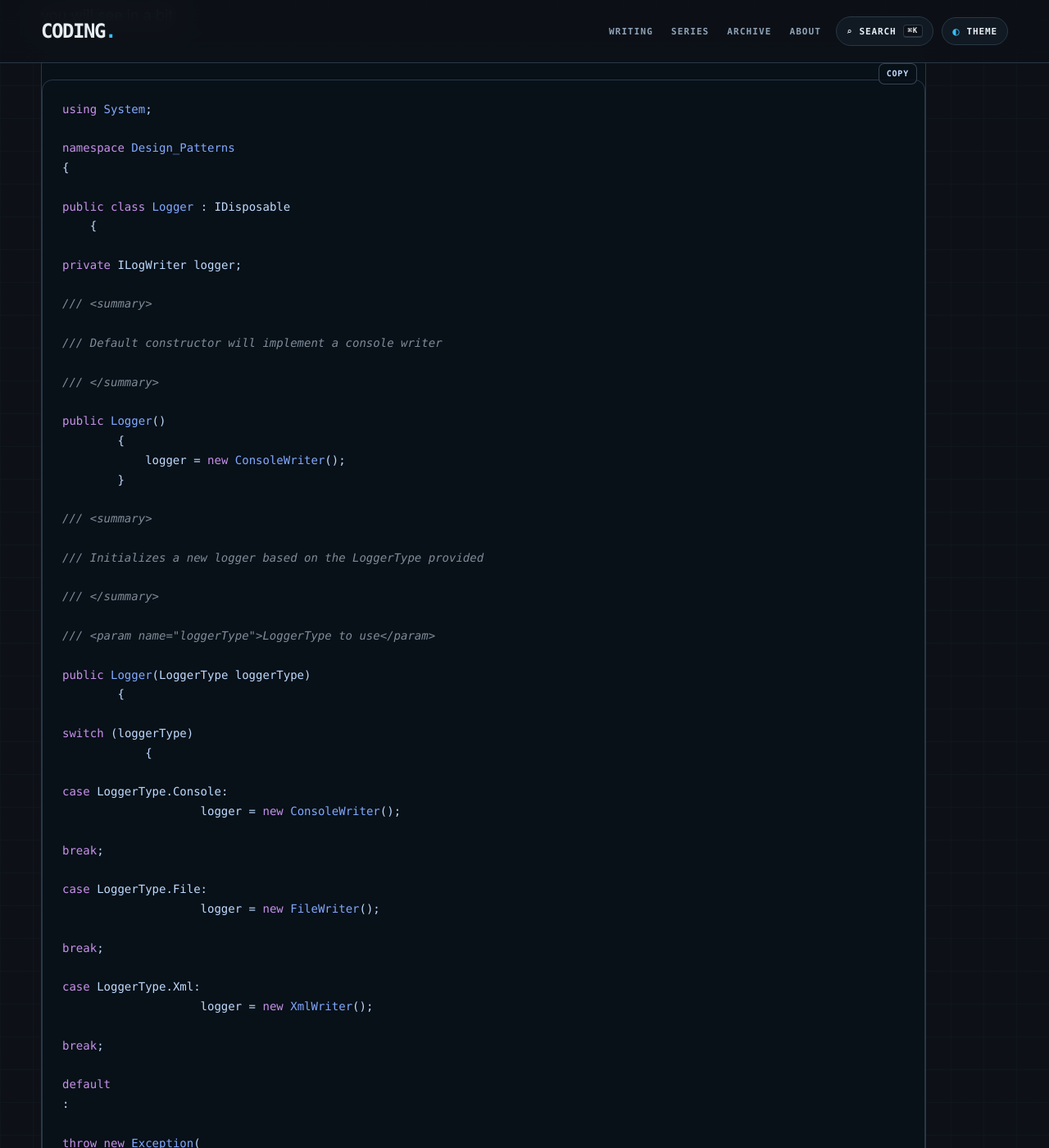
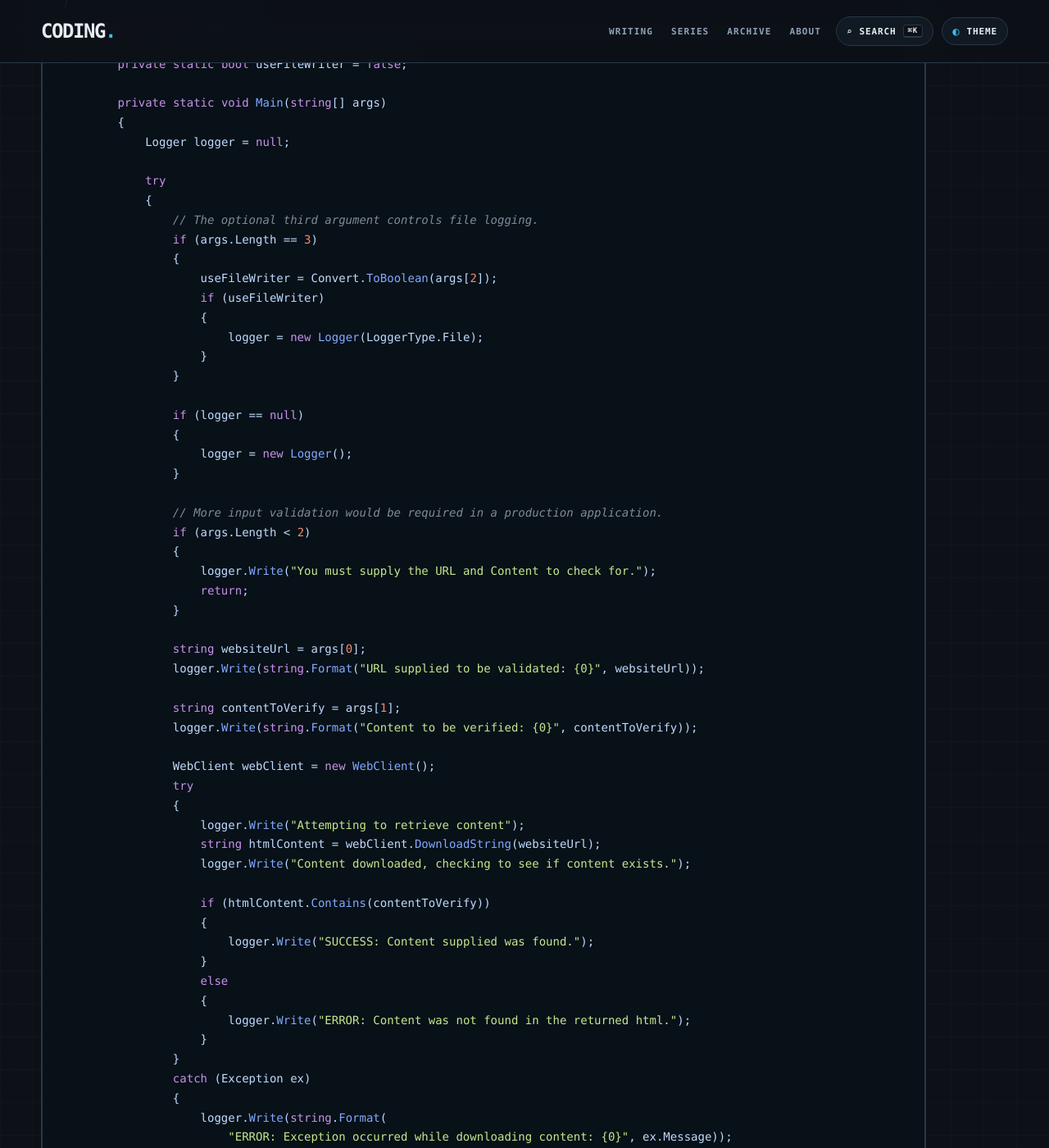
Before and after one commit to infoconex/coding-blog, a Jekyll site: the page built from post/2013/10/05/My-favorite-design-patterns-are-Strategy-and-Factory-Method/index.md, in a window 1280 px wide and 1400 px high, scrolled down 12576 px. Shown: the whole window at 82% size. Built offline with Jekyll 4.4.1, drawn with Linux system fonts in a browser that asks for light colours; some of the changed text lies outside the part shown.

Commit message:
Properly format seven C# design-pattern samples with consistent indentation and syntax

````diff
--- a/post/2013/10/05/My-favorite-design-patterns-are-Strategy-and-Factory-Method/index.md
+++ b/post/2013/10/05/My-favorite-design-patterns-are-Strategy-and-Factory-Method/index.md
@@ -118,137 +88,93 @@
 
 ```csharp
 using System;
-
 using System.IO;
-
 using System.Net;
 
 namespace Design_Patterns
 {
+    internal class Program
+    {
+        private static StreamWriter fileWriter = null;
+        private static bool useFileWriter = false;
+        private const string loggingFileName = "WebsiteMonitor.log";
 
-internal class Program
-    {
-
-private static StreamWriter fileWriter = null;
-
-private static bool useFileWriter = false;
-
-private const string loggingFileName = "WebsiteMonitor.log";
-
-private static void Main(string [] args)
+        private static void Main(string[] args)
         {
-
-try {
-
-// More validation would be necessary but the article is not
-
-// about validation of input;-)
-
-if (args.Length < 2)
+            try
+            {
+                // More validation would be necessary; this article focuses on patterns.
+                if (args.Length < 2)
                 {
-                    WriteMessage(
-"You must supply the URL and Content to check for."
-);
-return;
+                    WriteMessage("You must supply the URL and Content to check for.");
+                    return;
                 }
 
-// If third argument supplied then it is used to determine
-
-// if the application will log to a file
-
-if (args.Length == 3)
+                // The optional third argument controls file logging.
+                if (args.Length == 3)
                 {
                     useFileWriter = Convert.ToBoolean(args[2]);
-
-if (useFileWriter)
+                    if (useFileWriter)
                     {
                         fileWriter = File.CreateText(loggingFileName);
                     }
                 }
 
-string websiteUrl = args[0];
+                string websiteUrl = args[0];
+                WriteMessage(string.Format("URL supplied to be validated: {0}", websiteUrl));
 
-                WriteMessage(string .Format(
-"URL supplied to be validated: {0}"
-, websiteUrl));
-
-string contentToVerify = args[1];
-
-                WriteMessage(string .Format(
-"Content to be verified: {0}"
-, contentToVerify));
+                string contentToVerify = args[1];
+                WriteMessage(string.Format("Content to be verified: {0}", contentToVerify));
 
                 WebClient webClient = new WebClient();
+                try
+                {
+                    WriteMessage("Attempting to retrieve content");
+                    string htmlContent = webClient.DownloadString(websiteUrl);
+                    WriteMessage("Content downloaded, checking to see if content exists.");
 
-try {
-                    WriteMessage(
-"Attempting to retrieve content"
-);
-
-string htmlContent = webClient.DownloadString(websiteUrl);
-
-                    WriteMessage(
-"Content downloaded, checking to see if content exists."
-);
-
-if (htmlContent.Contains(contentToVerify))
+                    if (htmlContent.Contains(contentToVerify))
                     {
-                        WriteMessage(
-"SUCCESS: Content supplied was found."
-);
+                        WriteMessage("SUCCESS: Content supplied was found.");
                     }
-
-else {
-                        WriteMessage(
-"ERROR: Content was not found in the returned html."
-);
+                    else
+                    {
+                        WriteMessage("ERROR: Content was not found in the returned html.");
                     }
                 }
-
-catch (Exception ex)
+                catch (Exception ex)
                 {
-                    WriteMessage(string .Format(
-"ERROR: Exception occurred while downloading content: {0}"
-, ex.Message));
+                    WriteMessage(string.Format(
+                        "ERROR: Exception occurred while downloading content: {0}", ex.Message));
                 }
 
-                WriteMessage(string .Format(
-"Test completed at: {0}"
-, DateTime.Now));
-
-if (!useFileWriter)
+                WriteMessage(string.Format("Test completed at: {0}", DateTime.Now));
+                if (!useFileWriter)
                 {
-                    WriteMessage(
-"-- Hit enter To close application --"
-);
-
+                    WriteMessage("-- Hit enter To close application --");
                     Console.Read();
                 }
             }
-
-finally {
-
-if (fileWriter != null ) fileWriter.Dispose();
+            finally
+            {
+                if (fileWriter != null)
+                {
+                    fileWriter.Dispose();
+                }
             }
         }
 
-/// <summary>
-
-/// Writes the message to either the console or file based on configuration
-
-/// </summary>
-
-/// <param name="message"></param>
-
-private static void WriteMessage(string message)
+        /// <summary>
+        /// Writes the message to either the console or file based on configuration.
+        /// </summary>
+        private static void WriteMessage(string message)
         {
-
-if (!useFileWriter)
+            if (!useFileWriter)
             {
                 Console.WriteLine(message);
             }
-
-else {
+            else
+            {
                 fileWriter.WriteLine(message);
             }
         }
@@ -285,11 +211,9 @@
 ```csharp
 namespace Design_Patterns
 {
-
-public interface ILogWriter
+    public interface ILogWriter
     {
-
-void Write(string message);
+        void Write(string message);
     }
 }
 ```
@@ -303,11 +227,9 @@
 
 namespace Design_Patterns
 {
-
-public class ConsoleWriter : ILogWriter
+    public class ConsoleWriter : ILogWriter
     {
-
-public void Write(string message)
+        public void Write(string message)
         {
             Console.WriteLine(message);
         }
@@ -319,42 +241,36 @@
 
 ```csharp
 using System;
-
 using System.IO;
 
 namespace Design_Patterns
 {
+    public class FileWriter : ILogWriter, IDisposable
+    {
+        private const string logFileName = "WebsiteMonitor.log";
+        private StreamWriter fileWriter = null;
 
-public class FileWriter : ILogWriter, IDisposable
-    {
-
-private const string logFileName = "WebsiteMonitor.log";
-
-private StreamWriter fileWriter = null;
-
-public FileWriter()
+        public FileWriter()
         {
             fileWriter = File.CreateText(logFileName);
             fileWriter.AutoFlush = true;
         }
 
-public void Write(string message)
+        public void Write(string message)
         {
             fileWriter.WriteLine(message);
         }
 
-/// <summary>
-
-/// Dispose method ensures that the file is closed and disposed
-
-/// </summary>
-
-public void Dispose()
+        /// <summary>
+        /// Dispose ensures that the file is closed.
+        /// </summary>
+        public void Dispose()
         {
-
-if (fileWriter != null ) fileWriter.Dispose();
+            if (fileWriter != null)
+            {
+                fileWriter.Dispose();
+            }
         }
-
     }
 }
 ```
@@ -366,100 +282,50 @@
 
 namespace Design_Patterns
 {
+    public class Logger : IDisposable
+    {
+        private ILogWriter logger;
 
-public class Logger : IDisposable
-    {
-
-private ILogWriter logger;
-
-/// <summary>
-
-/// Default constructor will implement a console writer
-
-/// </summary>
-
-public Logger()
+        /// <summary>Default constructor uses a console writer.</summary>
+        public Logger()
         {
             logger = new ConsoleWriter();
         }
 
-/// <summary>
-
-/// Initializes a new logger based on the LoggerType provided
-
-/// </summary>
-
-/// <param name="loggerType">LoggerType to use</param>
-
-public Logger(LoggerType loggerType)
+        /// <summary>Initializes a logger based on the requested type.</summary>
+        public Logger(LoggerType loggerType)
         {
-
-switch (loggerType)
+            switch (loggerType)
             {
-
-case LoggerType.Console:
+                case LoggerType.Console:
                     logger = new ConsoleWriter();
-
-break;
-
-case LoggerType.File:
+                    break;
+                case LoggerType.File:
                     logger = new FileWriter();
-
-break;
-
-case LoggerType.Xml:
+                    break;
+                case LoggerType.Xml:
                     logger = new XmlWriter();
-
-break;
-
-default
-:
-
-throw new Exception(
-"LoggerType unknown: "
- + loggerType);
+                    break;
+                default:
+                    throw new Exception("LoggerType unknown: " + loggerType);
             }
         }
 
-/// <summary>
-
-/// Logger type can be passed in
-
-/// </summary>
-
-/// <param name="logger">ILogWriter</param>
-
-public Logger(ILogWriter logger)
+        /// <summary>Accepts an existing logging strategy.</summary>
+        public Logger(ILogWriter logger)
         {
-
-this .logger = logger;
+            this.logger = logger;
         }
 
-/// <summary>
-
-/// Write message to logger
-
-/// </summary>
-
-/// <param name="message"></param>
-
-public void Write(string message)
+        public void Write(string message)
         {
             logger.Write(message);
         }
 
-/// <summary>
-
-/// Dispose logger if IDisposable is implemented
-
-/// </summary>
-
-public void Dispose()
+        /// <summary>Disposes the logging strategy if it is disposable.</summary>
+        public void Dispose()
         {
-
-if (logger
-is
- IDisposable && logger != null )
+            if (logger != null && logger is IDisposable)
             {
                 ((IDisposable)logger).Dispose();
             }
@@ -472,118 +338,83 @@
 
 ```csharp
 using System;
-
 using System.Net;
 
 namespace Design_Patterns
 {
+    internal class Program
+    {
+        private static bool useFileWriter = false;
 
-internal class Program
-    {
-
-private static bool useFileWriter = false;
-
-private static void Main(string [] args)
+        private static void Main(string[] args)
         {
             Logger logger = null;
 
-try {
-
-// If third argument supplied then it is used to determine
-
-// if the application will log to a file
-
-if (args.Length == 3)
+            try
+            {
+                // The optional third argument controls file logging.
+                if (args.Length == 3)
                 {
                     useFileWriter = Convert.ToBoolean(args[2]);
-
-if (useFileWriter)
+                    if (useFileWriter)
                     {
                         logger = new Logger(LoggerType.File);
                     }
                 }
 
-if (logger == null )
+                if (logger == null)
                 {
                     logger = new Logger();
                 }
 
-// More validation would be necessary but the article is not
-
-// about validation of input;-)
-
-if (args.Length < 2)
+                // More input validation would be required in a production application.
+                if (args.Length < 2)
                 {
-                    logger.Write(
-"You must supply the URL and Content to check for."
-);
-
-return;
+                    logger.Write("You must supply the URL and Content to check for.");
+                    return;
                 }
 
-string websiteUrl = args[0];
+                string websiteUrl = args[0];
+                logger.Write(string.Format("URL supplied to be validated: {0}", websiteUrl));
 
-                logger.Write(string .Format(
-"URL supplied to be validated: {0}"
-, websiteUrl));
-
-string contentToVerify = args[1];
-
-                logger.Write(string .Format(
-"Content to be verified: {0}"
-, contentToVerify));
+                string contentToVerify = args[1];
+                logger.Write(string.Format("Content to be verified: {0}", contentToVerify));
 
                 WebClient webClient = new WebClient();
+                try
+                {
+                    logger.Write("Attempting to retrieve content");
+                    string htmlContent = webClient.DownloadString(websiteUrl);
+                    logger.Write("Content downloaded, checking to see if content exists.");
 
-try {
-                    logger.Write(
-"Attempting to retrieve content"
-);
-
-string htmlContent = webClient.DownloadString(websiteUrl);
-
-                    logger.Write(
-"Content downloaded, checking to see if content exists."
-);
-
-if (htmlContent.Contains(contentToVerify))
+                    if (htmlContent.Contains(contentToVerify))
                     {
-                        logger.Write(
-"SUCCESS: Content supplied was found."
-);
+                        logger.Write("SUCCESS: Content supplied was found.");
                     }
-
-else {
-                        logger.Write(
-"ERROR: Content was not found in the returned html."
-);
+                    else
+                    {
+                        logger.Write("ERROR: Content was not found in the returned html.");
                     }
                 }
-
-catch (Exception ex)
+                catch (Exception ex)
                 {
-                    logger.Write(string .Format(
-"ERROR: Exception occurred while downloading content: {0}"
-, ex.Message));
+                    logger.Write(string.Format(
+                        "ERROR: Exception occurred while downloading content: {0}", ex.Message));
                 }
 
-                logger.Write(string .Format(
-"Test completed at: {0}"
-, DateTime.Now));
-
-if (!useFileWriter)
+                logger.Write(string.Format("Test completed at: {0}", DateTime.Now));
+                if (!useFileWriter)
                 {
-                    logger.Write(
-"-- Hit enter To close application --"
-);
-
+                    logger.Write("-- Hit enter To close application --");
                     Console.Read();
                 }
             }
-
-finally {
-
-if (logger != null ) logger.Dispose();
+            finally
+            {
+                if (logger != null)
+                {
+                    logger.Dispose();
+                }
             }
         }
     }
````
Also changed, not shown: other parts of post/2013/10/05/My-favorite-design-patterns-are-Strategy-and-Factory-Method/index.md (+22 -52 lines).
